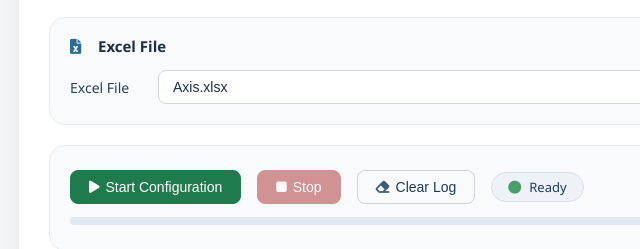
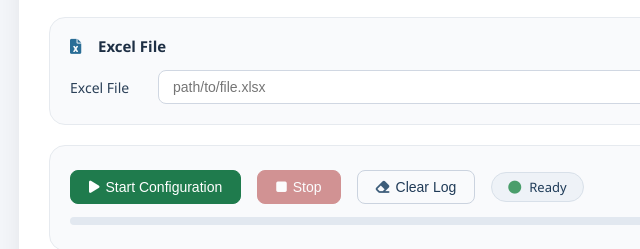
Before and after one commit to mmorgan824/Camera-Configuration, a plain HTML site: page index.html in a window 1280 px wide. Shown: the part 263-512 px from the top of the page, 121-761 px from the left. Drawn offline with Linux system fonts and the light colour scheme; a script that the page names is missing.

Commit message:
Update index.html

```diff
--- a/index.html
+++ b/index.html
@@ -27,7 +27,7 @@
             <div class="row">
                 <span class="row-label">Excel File</span>
                 <div class="file-browse-group">
-                    <input type="text" id="excelFileInput" value="Axis.xlsx" placeholder="path/to/file.xlsx" />
+                    <input type="text" id="excelFileInput" value="" placeholder="path/to/file.xlsx" />
                     <button class="btn btn-outline btn-sm" id="browseBtn"><i class="fas fa-folder-open"></i> Browse</button>
                     <input type="file" id="fileInput" accept=".xlsx,.xls" style="display:none;" />
                 </div>
```
